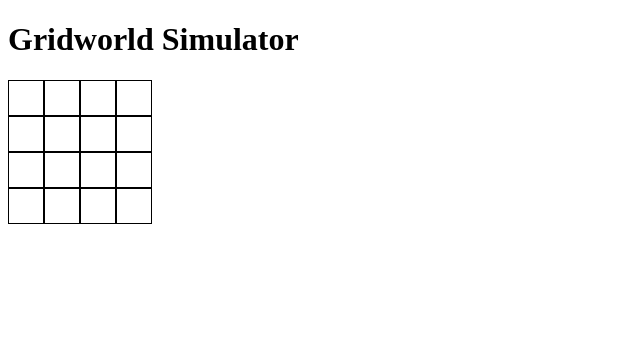
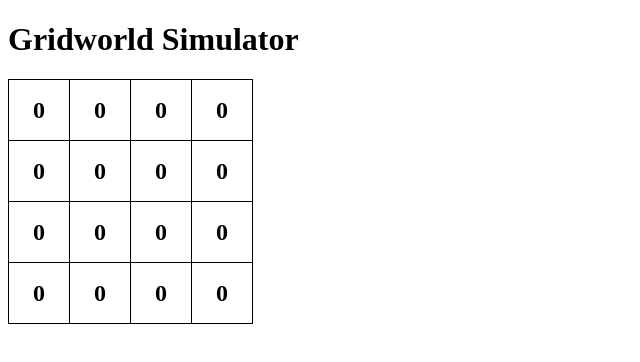
Before and after one commit to star-ai/gridworld-sim, a React app: page / in a window 1280 px wide. Shown: the top 362 px of the page, without its empty margins (0-640 px from the left). Built offline with nearby package versions, Linux system fonts and the light colour scheme.

Commit message:
Added grid initialisation and ui mapping

```diff
--- a/src/app.css
+++ b/src/app.css
@@ -2,9 +2,15 @@
   background: white;
   border: 1px solid black;
   float: left;
-  line-height: 34px;
-  height: 34px;
-  width: 34px;
+  font-size: 24px;
+  font-weight: bold;
+  text-align: center;
+  padding: 0;
+  line-height: 60px;
+  height: 60px;
+  width: 60px;
+  margin-right: -1px;
+  margin-top: -1px;
 }
 
 .row:after {
--- a/src/components/board.jsx
+++ b/src/components/board.jsx
@@ -2,19 +2,38 @@ import React from 'react';
 
 import Cell from './cell';
 
+function buildRows(grid) {
+  const rows = [];
+  for (const [i, row] of grid.entries()) {
+    const cols = [];
+    const rowKey = `row${i}`;
+    for (const [j, value] of row.entries()) {
+      const columnKey = `${rowKey}col${j}`;
+      cols.push(<Cell key={columnKey} value={value} />);
+    }
+    rows.push(<div key={rowKey} className="row">{cols}</div>);
+  }
+
+  return rows;
+}
+
+function initialiseGrid(rowsNumber, columnsNumber) {
+  const grid = [];
+  for (let i = 0; i < rowsNumber; i++) {
+    const row = [];
+    for (let j = 0; j < columnsNumber; j++) {
+      row.push(0);
+    }
+    grid.push(row);
+  }
+  console.log('Grid initialised', grid);
+  return grid;
+}
+
 function render() {
-  const rowsNumber = 4;
-  const columnsNumber = 4;
+  const grid = initialiseGrid(4, 4);
 
-  const rows = [];
-  for (let i = 0; i < rowsNumber; i++) {
-    const cols = [];
-    for (let j = 0; j < columnsNumber; j++) {
-      cols.push(<Cell />);
-    }
-    rows.push(<div className="row">{cols}</div>);
-  }
-  return <div className="board">{rows}</div>;
+  return <div className="board">{buildRows(grid)}</div>;
 }
 
 export default render;
--- a/src/components/cell.jsx
+++ b/src/components/cell.jsx
@@ -1,7 +1,7 @@
 import React from 'react';
 
-function render() {
-  return <div className="cell" />;
+function render(props) {
+  return <div className="cell">{props.value}</div>;
 }
 
 export default render;
```
Also changed, not shown: .eslintrc.json.
